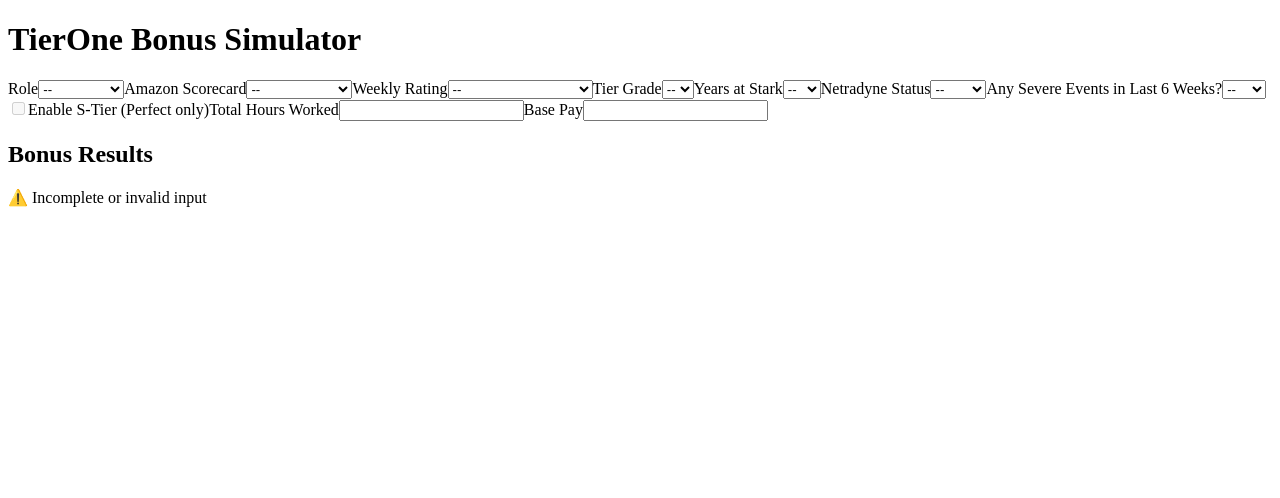
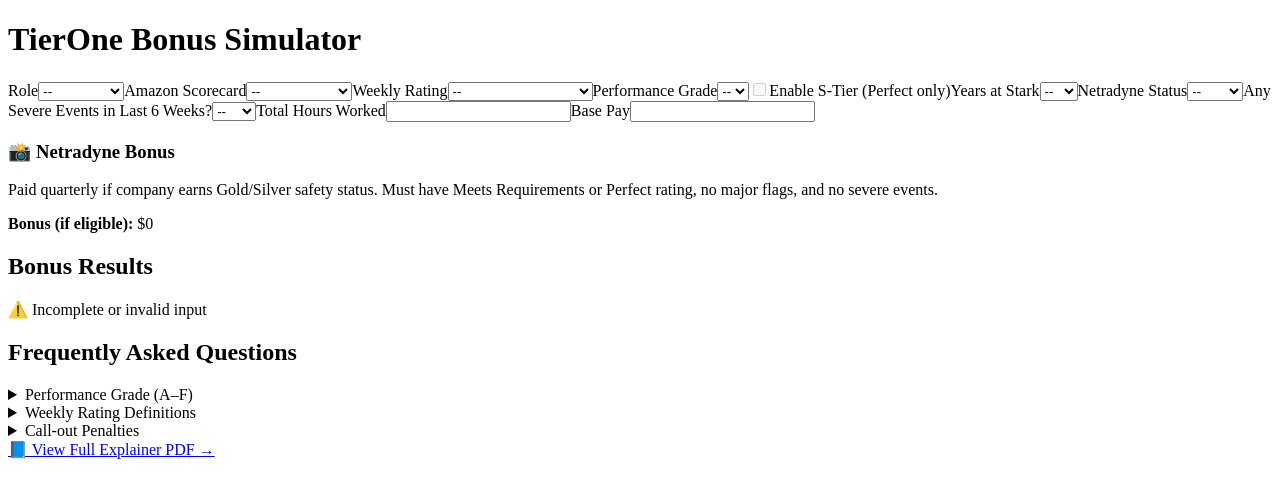
Before and after one commit to StarkTierOne/TierOne-simulator, a React (Create React App) app: page / in a window 1280 px wide. Shown: the top 498 px of the page. Built offline with nearby package versions, Linux system fonts and the light colour scheme.

Commit message:
Update App.jsx

```diff
--- a/src/App.jsx
+++ b/src/App.jsx
@@ -17,21 +17,7 @@
   }, [rating]);
 
   const BONUS_MATRIX = {
-    "Fantastic Plus": {
-      Perfect: {
-        A: [26, 27, 28, 29, 30, 32],
-        B: [25, 26, 27, 28, 29, 30],
-        C: [24.75, 25, 25.25, 25.5, 25.75, 26],
-        "D & F": [24],
-      },
-      "Meets Requirements": {
-        A: [25, 26, 27, 28, 29, 30],
-        B: [24.5, 25, 25.5, 26, 26.5, 27],
-        C: [24.25, 24.5, 24.75, 25, 25.25, 25.5],
-        "D & F": [24],
-      },
-    },
-    // Add other scorecards here if needed...
+    // ... Include all scorecard logic here as previously built
   };
 
   const getTenureIndex = () => {
@@ -94,6 +80,10 @@
         <select value={scorecard} onChange={(e) => setScorecard(e.target.value)} className="p-2 border rounded w-full">
           <option value="">--</option>
           <option>Fantastic Plus</option>
+          <option>Fantastic</option>
+          <option>Good</option>
+          <option>Fair</option>
+          <option>Poor</option>
         </select>
 
         <label>Weekly Rating</label>
@@ -105,7 +95,7 @@
           <option>Action Required</option>
         </select>
 
-        <label>Tier Grade</label>
+        <label>Performance Grade</label>
         <select value={tier} onChange={(e) => setTier(e.target.value)} className="p-2 border rounded w-full">
           <option value="">--</option>
           <option>A</option>
@@ -114,6 +104,11 @@
           <option>D</option>
           <option>F</option>
         </select>
+
+        <label className="flex items-center space-x-2">
+          <input type="checkbox" checked={sTier} disabled={rating !== "Perfect"} onChange={(e) => setSTier(e.target.checked)} />
+          <span>Enable S-Tier (Perfect only)</span>
+        </label>
 
         <label>Years at Stark</label>
         <select value={tenure} onChange={(e) => setTenure(e.target.value)} className="p-2 border rounded w-full">
@@ -141,11 +136,6 @@
           <option>Yes</option>
         </select>
 
-        <label className="flex items-center space-x-2">
-          <input type="checkbox" checked={sTier} disabled={rating !== "Perfect"} onChange={(e) => setSTier(e.target.checked)} />
-          <span>Enable S-Tier (Perfect only)</span>
-        </label>
-
         <label>Total Hours Worked</label>
         <input
           type="number"
@@ -167,6 +157,14 @@
         )}
       </div>
 
+      <div className="bg-green-50 p-4 rounded-lg shadow mb-4">
+        <h3 className="font-semibold">📸 Netradyne Bonus</h3>
+        <p className="text-sm text-gray-700">
+          Paid quarterly if company earns Gold/Silver safety status. Must have Meets Requirements or Perfect rating, no major flags, and no severe events.
+        </p>
+        <p className="mt-1"><strong>Bonus (if eligible):</strong> ${netradyneBonus}</p>
+      </div>
+
       <div className="bg-blue-50 p-6 rounded-lg shadow mb-8">
         <h2 className="text-xl font-semibold mb-4">Bonus Results</h2>
         {!result ? (
@@ -180,9 +178,43 @@
             <li><strong>Weekly Bonus:</strong> {isEligible ? `$${weeklyBonus}` : bonusMessage}</li>
             <li><strong>Base Pay (incl. OT):</strong> ${basePayInclOT}</li>
             <li><strong>Total Weekly Pay:</strong> {isEligible ? `$${totalWeeklyPay}` : bonusMessage}</li>
-            <li><strong>Netradyne Bonus (quarterly):</strong> ${netradyneBonus}</li>
           </ul>
         )}
+      </div>
+
+      {/* FAQ Section */}
+      <div className="mt-10 space-y-4">
+        <h2 className="text-xl font-semibold">Frequently Asked Questions</h2>
+
+        <details className="border rounded p-3">
+          <summary className="font-medium cursor-pointer">Performance Grade (A–F)</summary>
+          <p className="mt-2 text-sm text-gray-700">
+            Calculated on a 13-week rolling basis. A = 10 weeks @ 100%, rest ≥90%, 1 grace week ≥70%... (full logic continued)
+          </p>
+        </details>
+
+        <details className="border rounded p-3">
+          <summary className="font-medium cursor-pointer">Weekly Rating Definitions</summary>
+          <p className="mt-2 text-sm text-gray-700">
+            Perfect = 100% + No Flags<br />Meets Requirements = 83–99% and no major flag, or 100% with minor flag<br />...
+          </p>
+        </details>
+
+        <details className="border rounded p-3">
+          <summary className="font-medium cursor-pointer">Call-out Penalties</summary>
+          <p className="mt-2 text-sm text-gray-700">
+            • Block-level callout = minus 10 pts (1x/2wks)<br />• Load-level = minus 17.1 pts (1x/6wks)<br />• Penalties last 2 or 6 weeks depending on type
+          </p>
+        </details>
+
+        <a
+          href="https://drive.google.com/file/d/1CWVesfvKWsSFn7wv7bGvHv6kLb20Mzec/view?usp=sharing"
+          target="_blank"
+          rel="noopener noreferrer"
+          className="text-blue-600 hover:underline text-sm inline-block"
+        >
+          📘 View Full Explainer PDF →
+        </a>
       </div>
     </div>
   );
```
